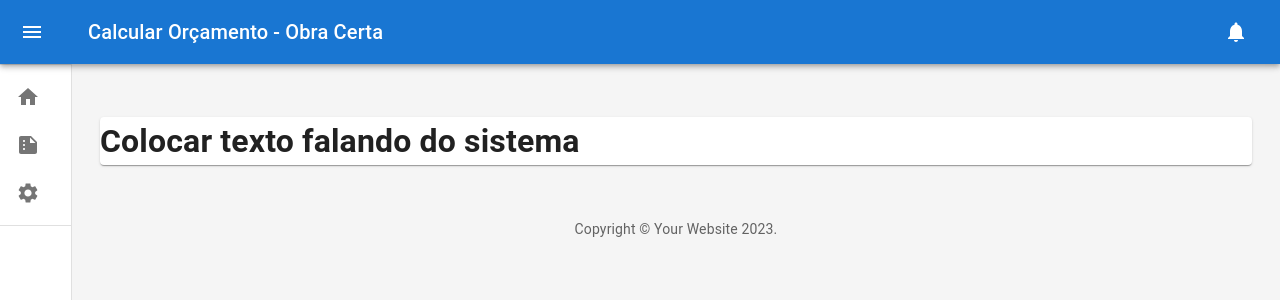
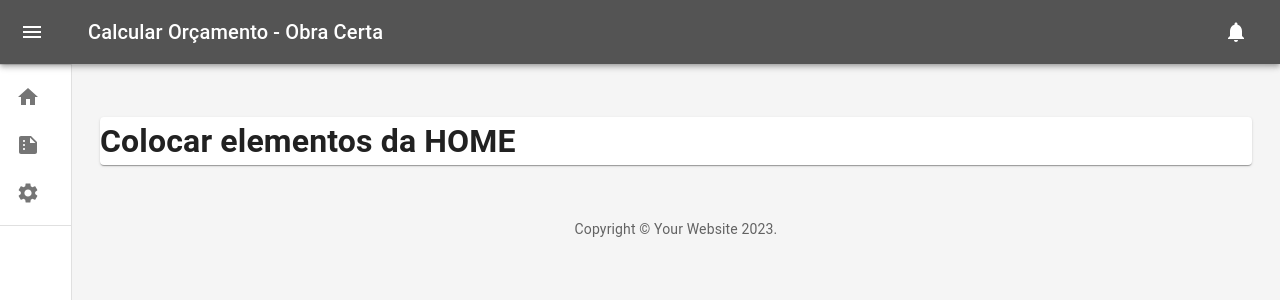
Before and after one commit to samuelcostab/construction-calculator, a React (Create React App) app: page / in a window 1280 px wide. Shown: the top 300 px of the page. Built offline with nearby package versions, Linux system fonts and the light colour scheme.

Commit message:
refactor: adjusting texts and color

```diff
--- a/src/components/Main/Dashboard.js
+++ b/src/components/Main/Dashboard.js
@@ -86,7 +86,7 @@ function DashboardContent() {
       <Box sx={{ display: "flex" }}>
         <CssBaseline />
         <AppBar position="absolute" open={open}>
-          <Toolbar sx={{ pr: "24px" }}>
+          <Toolbar sx={{ pr: "24px", backgroundColor: "#545454" }}>
             <IconButton
               data-testid="sidebar-button"
               edge="start"
--- a/src/views/ErroPage.js
+++ b/src/views/ErroPage.js
@@ -3,7 +3,7 @@ import React from 'react'
 const ErrorPage = () => {
     return (
         <div>
-            <p>Erro 404</p>
+            <p>Página não encontrada - 404</p>
         </div>
     )
 }
--- a/src/views/home/Home.js
+++ b/src/views/home/Home.js
@@ -3,7 +3,7 @@ import React from "react";
 const Home = () => {
     return (
         <div>
-            <h1>Colocar texto falando do sistema</h1>
+            <h1>Colocar elementos da HOME</h1>
         </div>
     )
 };
```
Also changed, not shown: src/logo.svg (deleted).
